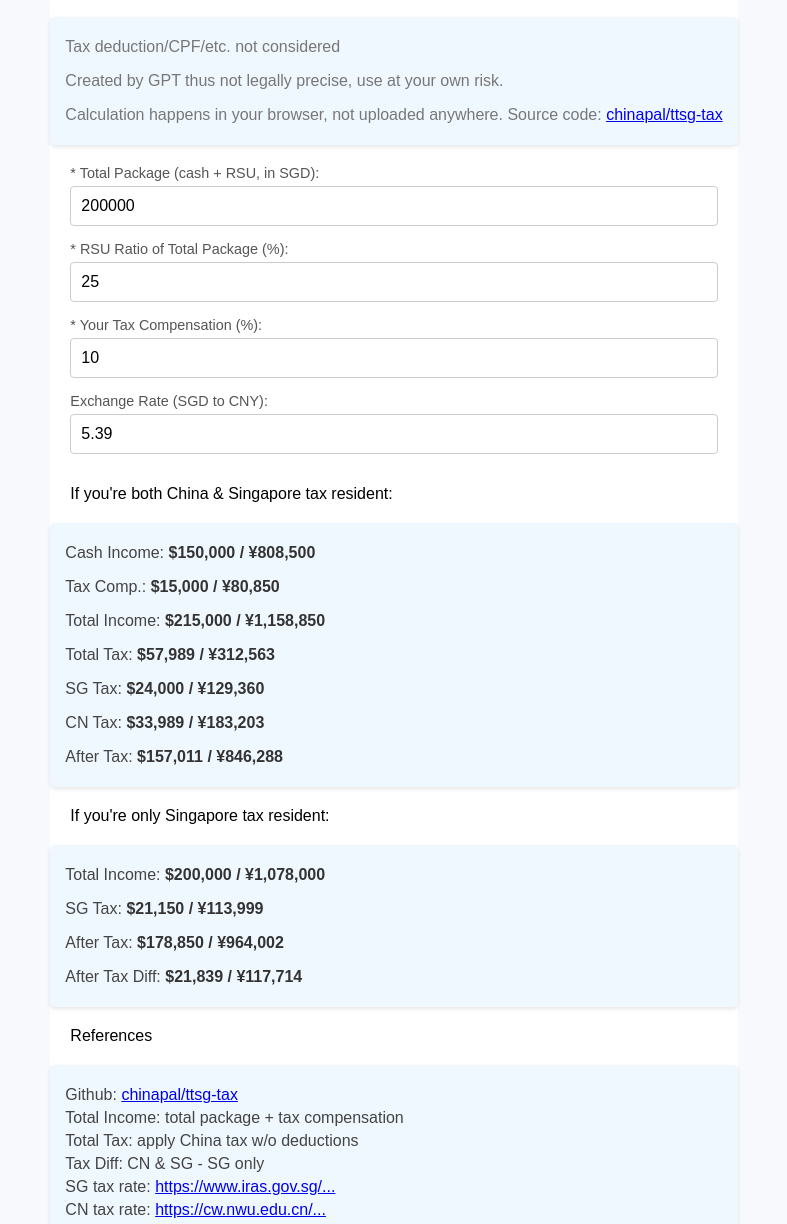
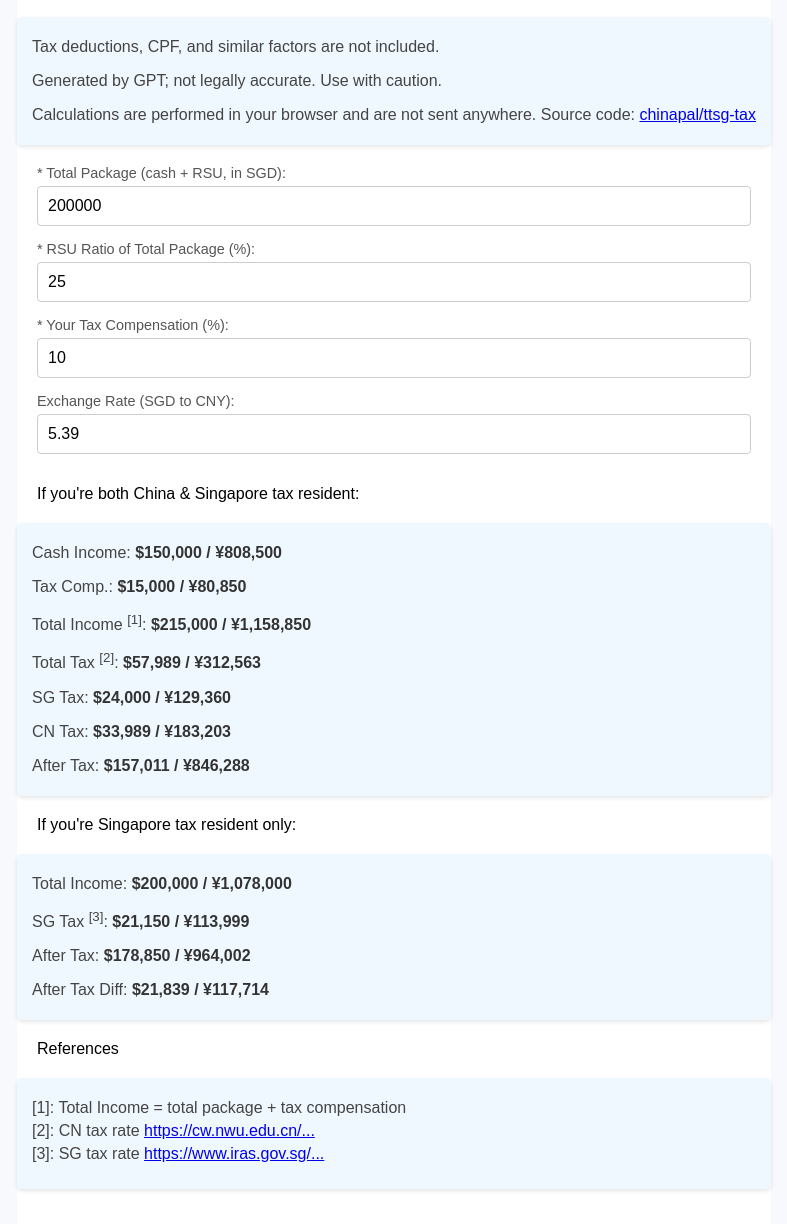
Before and after one commit to chinapal/ttsg-tax, a plain HTML site: page index.html in a window 1280 px wide. Shown: the part 76-1300 px from the top of the page, without its empty margins (246-1033 px from the left). Drawn offline with Linux system fonts and the light colour scheme.

Commit message:
docs: rewording

```diff
--- a/index.html
+++ b/index.html
@@ -18,9 +18,6 @@
             background: #ffffff;
             padding: 20px;
             box-sizing: border-box;
-        }
-        .description {
-            color: #777;
         }
         h1 {
             font-size: 1.8rem;
@@ -77,9 +74,9 @@
         <h1>CN/SG Tax Calculator</h1>
 
         <div class="result">
-          <p class="description">Tax deduction/CPF/etc. not considered</p>
-          <p class="description">Created by GPT thus not legally precise, use at your own risk.</p>
-          <p class="description">Calculation happens in your browser, not uploaded anywhere.
+          <p>Tax deductions, CPF, and similar factors are not included.</p>
+          <p>Generated by GPT; not legally accurate. Use with caution.</p>
+          <p>Calculations are performed in your browser and are not sent anywhere.
           Source code: <a href="https://github.com/chinapal/ttsg-tax">chinapal/ttsg-tax</a></p>
         </div>
 
@@ -99,17 +96,17 @@
         <div class="result" id="result">
             <p>Cash Income: <span class="amount" id="cashIncome"></span></p>
             <p>Tax Comp.: <span class="amount" id="compensation"></span></p>
-            <p>Total Income: <span class="amount" id="totalIncome"></span></p>
-            <p>Total Tax: <span class="amount" id="totalTax"></span></p>
+            <p>Total Income <sup>[1]</sup>: <span class="amount" id="totalIncome"></span></p>
+            <p>Total Tax <sup>[2]</sup>: <span class="amount" id="totalTax"></span></p>
             <p>SG Tax: <span class="amount" id="sgTax"></span></p>
             <p>CN Tax: <span class="amount" id="cnTax"></span></p>
             <p>After Tax: <span class="amount" id="afterTax"></span></p>
         </div>
 
-        <p>If you're only Singapore tax resident:</p>
+        <p>If you're Singapore tax resident only:</p>
         <div class="result" id="result">
             <p>Total Income: <span class="amount" id="sgTotalIncome"></span></p>
-            <p>SG Tax: <span id="sgTaxOnly"></span></p>
+            <p>SG Tax <sup>[3]</sup>: <span id="sgTaxOnly"></span></p>
             <p>After Tax: <span class="amount" id="sgAfterTax"></span></p>
             <p>After Tax Diff: <span id="afterTaxDiff"></span></p>
         </div>
@@ -117,12 +114,9 @@
         <p>References</p>
         <div class="references result">
           <ul>
-            <li>Github: <a href="https://github.com/chinapal/ttsg-tax">chinapal/ttsg-tax</a></li>
-            <li>Total Income: total package + tax compensation</li>
-            <li>Total Tax: apply China tax w/o deductions</li>
-            <li>Tax Diff: CN & SG - SG only</li>
-            <li>SG tax rate: <a href="https://www.iras.gov.sg/taxes/individual-income-tax/basics-of-individual-income-tax/tax-residency-and-tax-rates/individual-income-tax-rates">https://www.iras.gov.sg/...</a></li>
-            <li>CN tax rate: <a href="https://cw.nwu.edu.cn/info/1009/2474.htm">https://cw.nwu.edu.cn/...</a></li>
+            <li>[1]: Total Income = total package + tax compensation</li>
+            <li>[2]: CN tax rate <a href="https://cw.nwu.edu.cn/info/1009/2474.htm">https://cw.nwu.edu.cn/...</a></li>
+            <li>[3]: SG tax rate <a href="https://www.iras.gov.sg/taxes/individual-income-tax/basics-of-individual-income-tax/tax-residency-and-tax-rates/individual-income-tax-rates">https://www.iras.gov.sg/...</a></li>
           </ul>
         </div>
     </div>
```
